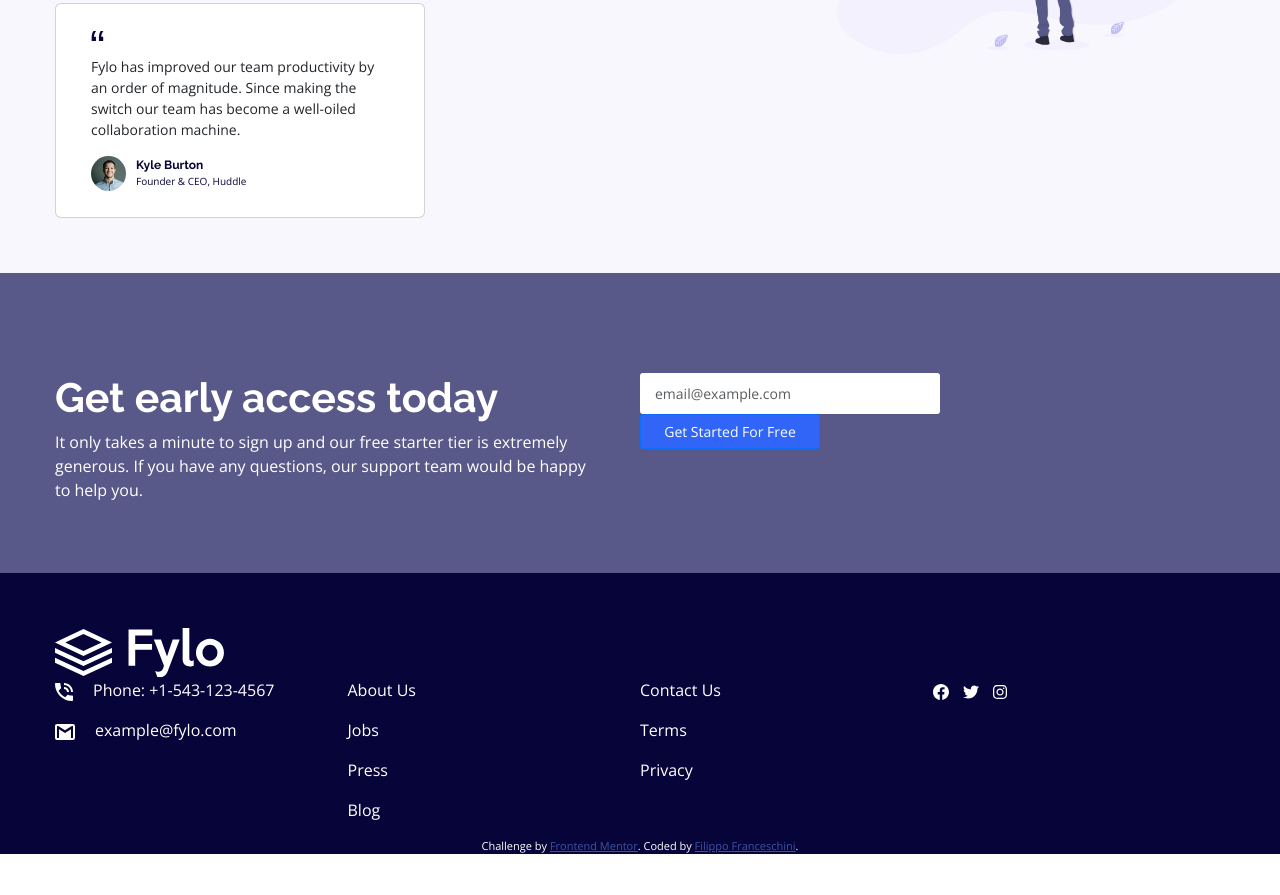
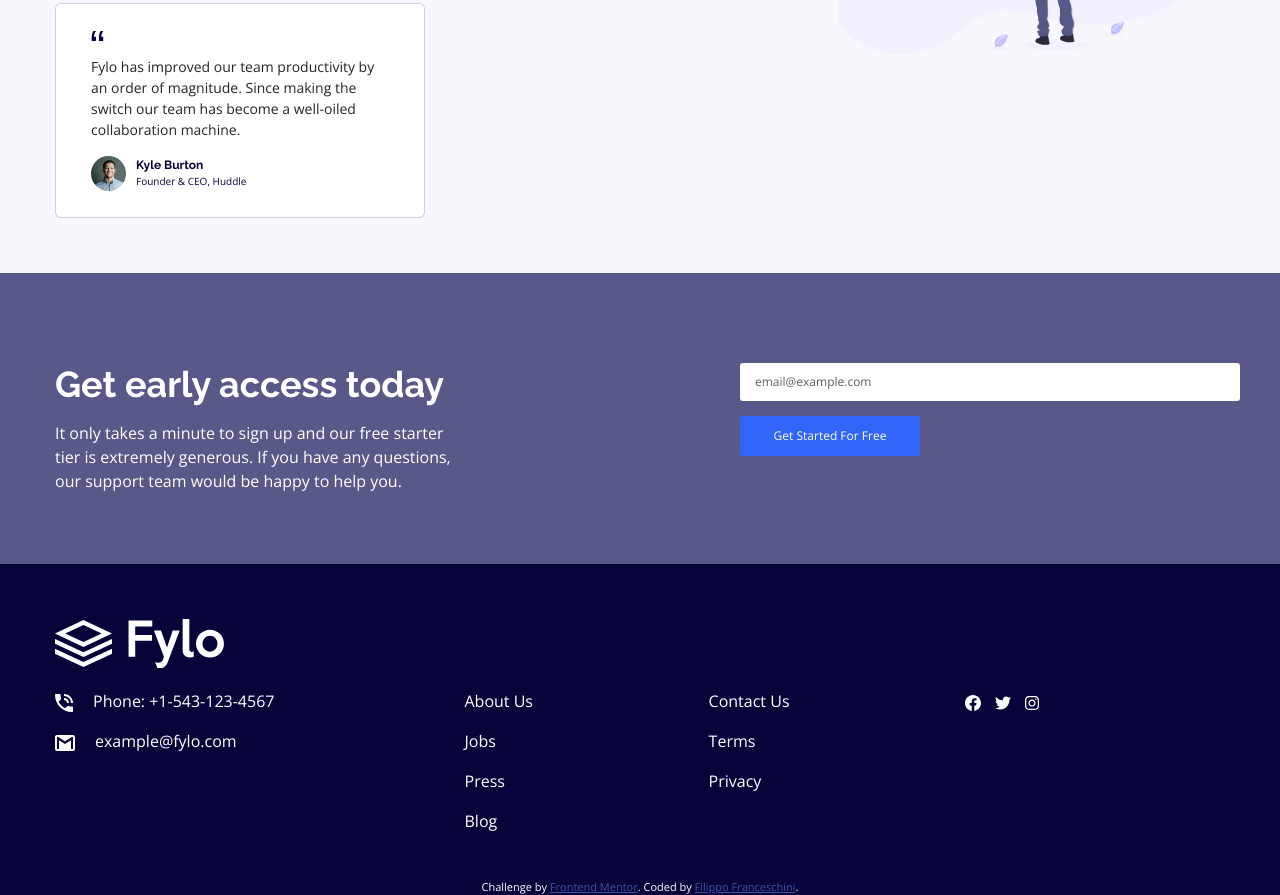
Before and after one commit to filippofr/css, a plain HTML site: page index.html in a window 1280 px wide. Shown: the part 1221-2116 px from the top of the page. Before the commit the page ends 2075 px from the top, so only its background shows below. Drawn offline with nearby package versions, Linux system fonts and the light colour scheme.

Commit message:
final design desktop

```diff
--- a/index.html
+++ b/index.html
@@ -16,7 +16,7 @@
 
   <!-- Feel free to remove these styles or customise in your own stylesheet 👍 -->
   <style>
-    .attribution { font-size: 11px; text-align: center; margin-bottom: 0;}
+    .attribution { font-size: 11px; text-align: center; margin-bottom: 0; margin-top: 30px;}
     .attribution a { color: hsl(228, 45%, 44%); }
   </style>
 </head>
@@ -39,7 +39,7 @@
           Access them wherever you need, share and collaborate with friends,
           family, and co-workers.</p>
           <div class="email-section">
-            <input type="email" class="form-control" placeholder="Enter your email...">
+            <input type="email" class="form-control" id="exampleFormControlInput1" placeholder="Enter your email...">
             <button type="button" class="btn">Get Started</button>
           </div>
       </div>
@@ -91,7 +91,7 @@
     </div>
     <div class="email-section">
       <input type="email" class="form-control" id="exampleFormControlInput1" placeholder="email@example.com">
-      <button type="button" class="btn btn-primary">Get Started For Free</button>
+      <button type="button" class="btn">Get Started For Free</button>
     </div>
   </div>
 
--- a/style.css
+++ b/style.css
@@ -81,7 +81,7 @@ img.logo{
   border-radius: 3px;
   padding: 10px 15px 10px 15px;
   width: 300px;
-  font-size: 14px;
+  font-size: 12px;
   border-color: var(--light-gray);
   border-width: 2px;
 }
@@ -89,7 +89,7 @@ img.logo{
   margin-left: 15px;
   border-radius: 3px;
   width: 180px;
-  font-size: 14px;
+  font-size: 12px;
   background-color: var(--bright-blue);
   color: white;
 }
@@ -177,16 +177,26 @@ img.logo{
   display: grid;
   grid-template-columns: 50% 50%;
   grid-template-areas: "text" "email-section";
-  padding-top: 100px;
+  padding-top: 90px;
 }
 .third .text{
-  padding-right: 50px;
+  padding-right: 170px;
+}
+.third .email-section{
+  padding-left: 100px;
 }
 .third .btn{
   margin: 0;
+  height: 40px;
 }
 .third .form-control{
   border-width: 0;
+  margin-bottom: 15px;
+  width: 500px;
+}
+.third h3{
+  font-size: 36px;
+  margin-bottom: 15px;
 }
 
 /* quarta sezione */
@@ -199,8 +209,9 @@ img.logo{
 }
 .grid-view{
   display: grid;
-  grid-template-columns: 25% 25% 25% 25%;
+  grid-template-columns: 35% auto auto auto;
   grid-template-areas: "one" "two" "three" "four";
+  margin-top: 20px;
 }
 .fourth .contact-icon{
   margin-right: 20px;
```
